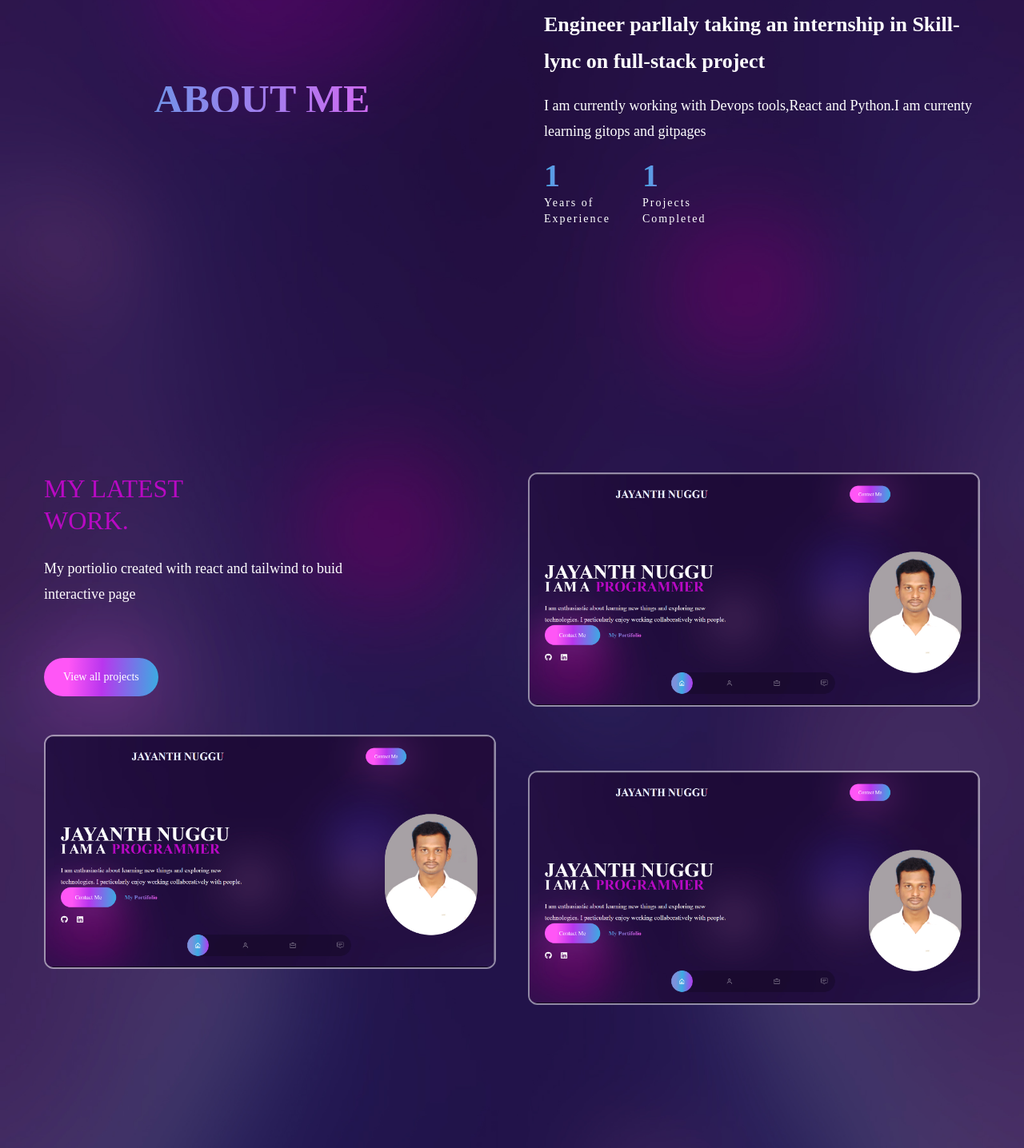
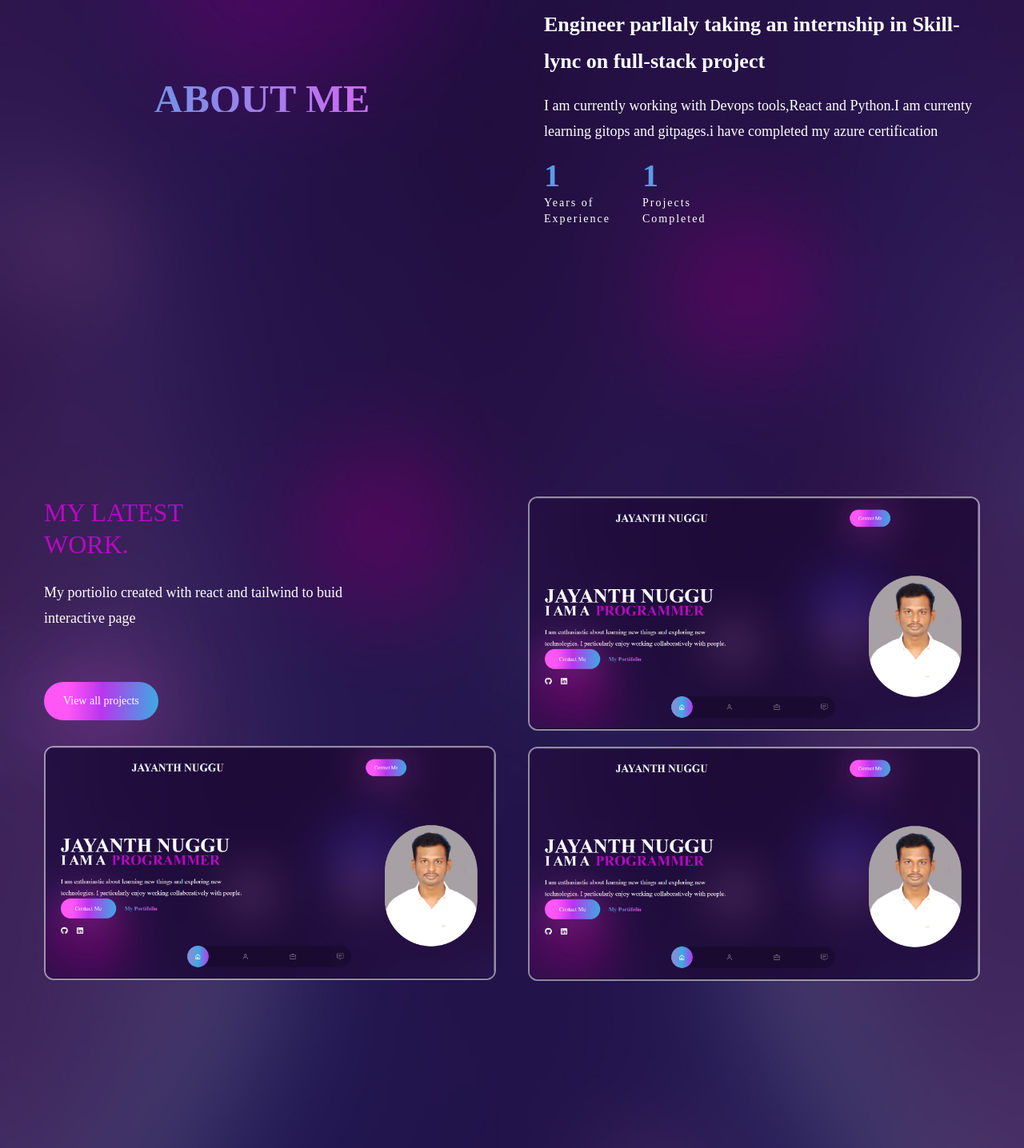
Before and after one commit to jayanth-999/my-porifolio, a React (Create React App) app: page / in a window 1280 px wide. Shown: the part 1068-2504 px from the top of the page at 80% size. Built offline with nearby package versions, Linux system fonts and the light colour scheme.

Commit message:
updates for clear ui

```diff
--- a/src/components/About.js
+++ b/src/components/About.js
@@ -19,7 +19,7 @@ const About = () => {
           <h3 className='h3 mb-4'>
             I am Programmer Analyst at Cognizant working on a health care project as a DevSecOps Engineer parllaly  taking an internship in Skill-lync on full-stack project
           </h3>
-          <p className='mb-6'>I am currently working with Devops tools,React and Python.I am currenty learning gitops and gitpages </p>
+          <p className='mb-6'>I am currently working with Devops tools,React and Python.I am currenty learning gitops and gitpages.i have completed my azure certification</p>
           <div className='flex gap-x-6 lg:gap-x-10 mb-12'>
           <div>
               <div className='text-[40px] font-tertiary text-gradient mb-2'>
--- a/src/components/Banner.js
+++ b/src/components/Banner.js
@@ -35,14 +35,14 @@ const Banner = () => {
             I particularly enjoy working collaboratively with people.
           </p>
           <div className='flex max-w-max gap-x-6 items-center mb-6 mx-auto lg:mx-0'>
-            <button className='btn btn-lg'>Contact Me</button>
+            <button to='contact' activeClass='active' className='btn btn-lg'>Contact Me</button>
             <a href='#' className='text-gradient btn-link'>
               My Portifolio
             </a>
           </div>
           <div className='flex text-[20px] gap-x-6 max-w-max mx-auto lg:mx-0 '>
-            <a href='#'><FaGithub/></a>
-            <a href='#'><FaLinkedin/></a>
+            <a href='https://github.com/jayanth-999'><FaGithub/></a>
+            <a href='https://www.linkedin.com/in/jayanth-nuggu-0a1720102/'><FaLinkedin/></a>
           </div>
         </div>
         <div>
--- a/src/components/Header.js
+++ b/src/components/Header.js
@@ -10,7 +10,7 @@ const Header = () => {
           {/* <img src={Logo} alt=''/> */}
           <h2 className='text-indigo-50 text-[30px] font-bold'>JAYANTH NUGGU</h2>
         </a>
-        <button className='btn btn-sm'>Contact Me</button>
+        <button to='contact' className='btn btn-sm'>Contact Me</button>
       </div>
     </div>
   </header>;
--- a/src/components/Work.js
+++ b/src/components/Work.js
@@ -6,7 +6,7 @@ const Work = () => {
   <section id='work' className='section'>
     <div className='container mx-auto'>
       <div className='flex flex-col lg:flex-row gap-x-10 '>
-        <div className='flex-1 flex flex-col gap-y-12 mb-10 lg:mb-0'>
+        <div className='flex-1 flex flex-col gap-y-8 mb-10 lg:mb-0'>
 
           <div>
             <h2 className='h2 leading-tight text-accent'>
@@ -31,7 +31,7 @@ const Work = () => {
           </div>
         </div>
 
-      <div className='flex-1 flex flex-col gap-y-10'>
+      <div className='flex-1 flex flex-col gap-y-5 lg:gap-y-2.5'>
         <div className='group relative overflow-hidden border-2 border-white/50 rounded-xl'>
           <div className='group-hover:bg-black/70 w-full h-full absolute z-40 transition-all duration-300'></div>
             <img
```
